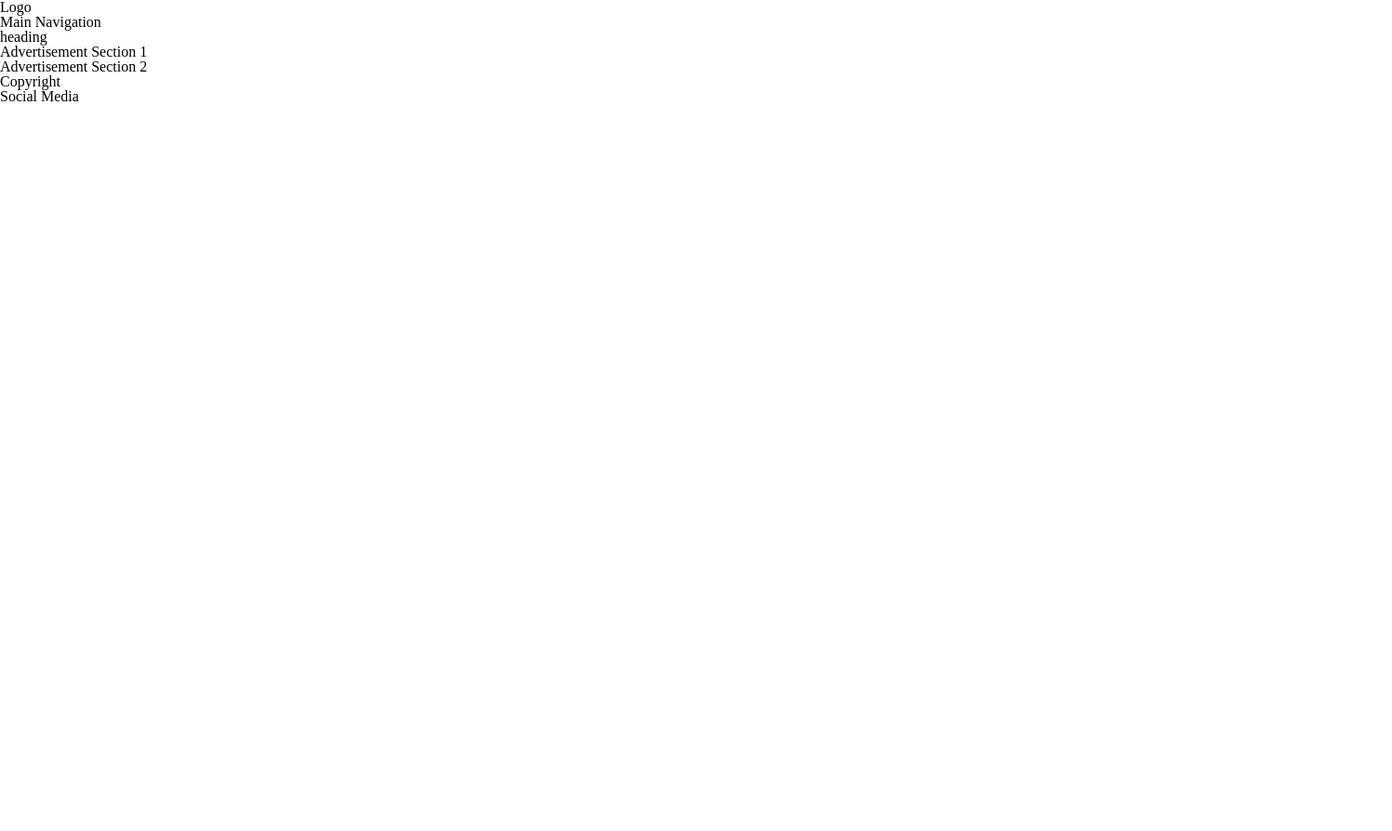
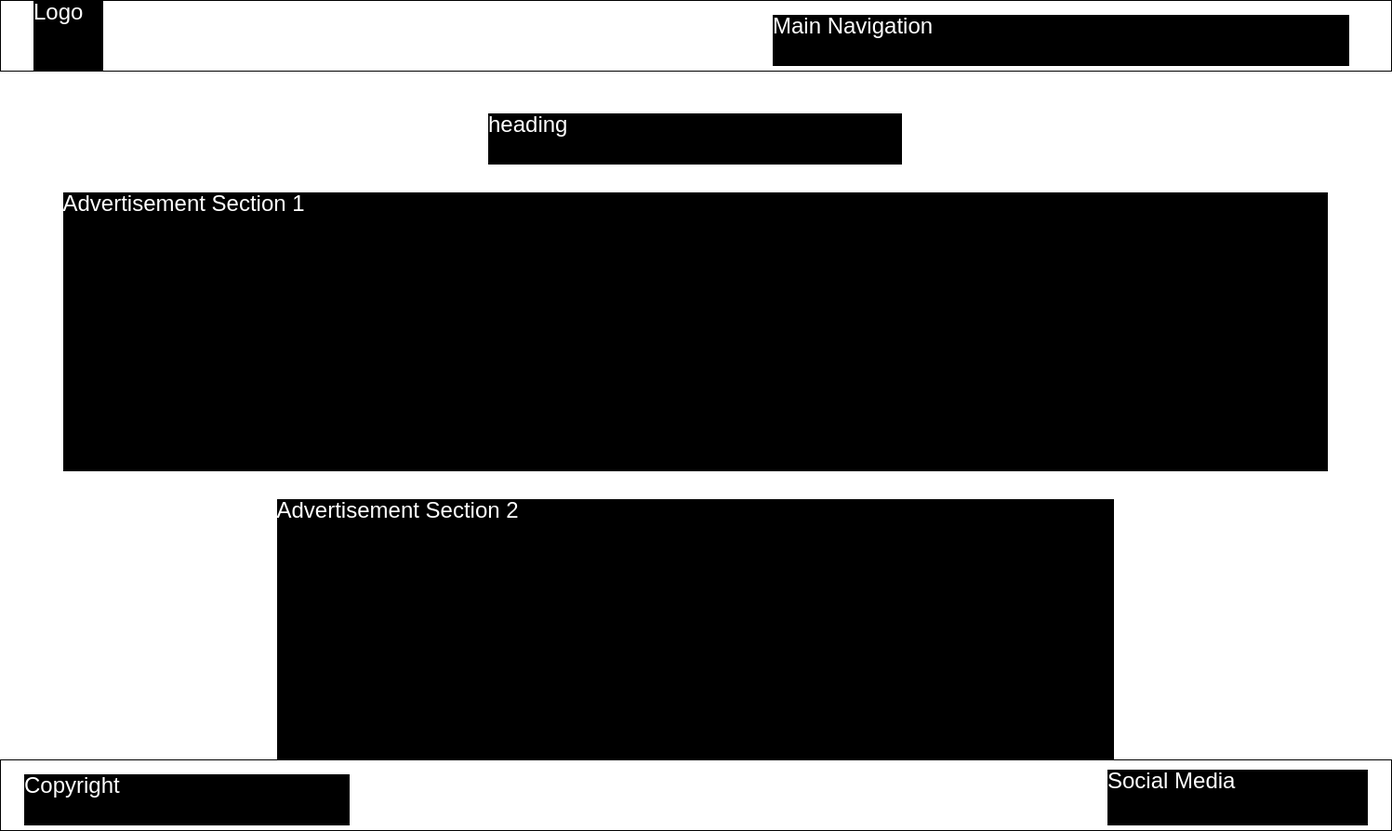
Before and after one commit to Ty-Allen/allen_t_scaffold, a plain HTML site: page advertisements.html in a window 1280 px wide. Shown: the whole page at 93% size, 1497 px wide, since content can reach past the window. Before the commit the page ends 800 px from the top, so only its background shows below. Drawn offline with Linux system fonts and the light colour scheme.

Commit message:
added css for advertisements page

```diff
--- a/css/main.css
+++ b/css/main.css
@@ -2,3 +2,98 @@
 {
 	display: none;
 }
+
+#container
+{
+	width: 1495px;
+	margin: 0 auto;
+}
+
+h2
+{
+	color: #fff;
+	font-size: 24px;
+	font-family: arial;
+}
+
+header
+{
+	border: 1px solid #000;
+	width: 1495px;
+	height: 75px;
+	display: flex;
+	flex-direction: row;
+}
+
+#logo
+{
+	width: 75px;
+	height: 75px;
+	background-color: #000;
+	margin-left: 35px;
+}
+
+#mainNav
+{
+	margin-left: auto;
+	margin-top: 15px;
+	margin-right: 45px;
+	background-color: #000;
+	width: 620px;
+	height: 55px;
+}
+
+#heading
+{
+	margin: 0 auto;
+	margin-top: 45px;
+	background-color: #000;
+	width: 445px;
+	height: 55px;
+}
+
+#adSection1
+{
+	width: 1360px;
+	height: 300px;
+	background-color: #000;
+	margin: 0 auto;
+	margin-top: 30px;
+}
+
+#adSection2
+{
+	width: 900px;
+	height: 280px;
+	background-color: #000;
+	margin: 0 auto;
+	margin-top: 30px;
+}
+
+footer
+{
+	width: 1495px;
+	height: 75px;
+	display: flex;
+	flex-direction: row;
+	border: 1px solid #000;
+}
+
+#copyright
+{
+	height: 55px;
+	width: 350px;
+	background-color: #000;
+	margin-top: 15px;
+	margin-left: 25px;
+}
+
+#socialMedia
+{
+	margin-left: auto;
+	margin-top: 10px;
+	margin-right: 25px;
+	height: 60px;
+	width: 280px;
+	background-color: #000;
+}
```
